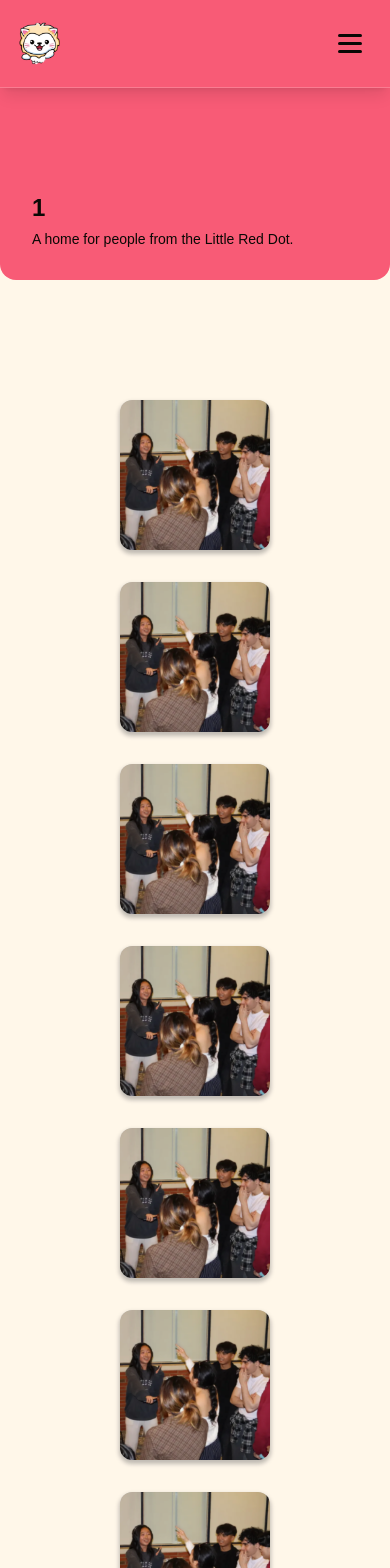
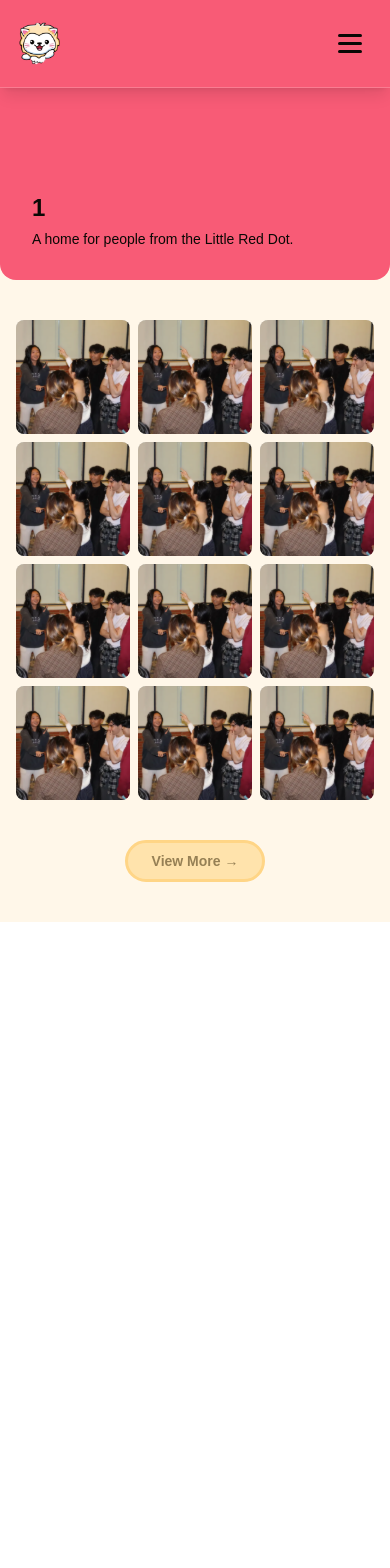
Before and after one commit to UoaWDCC/ssa, a Next.js app in the folder web/: page /events/1 in a window 390 px wide. Shown: the top 1568 px of the page. After the commit the page ends 922 px from the top, so only its background shows below. Built offline with nearby package versions, Linux system fonts and the light colour scheme; a web font is replaced by a local one.

Commit message:
added mobile responsive styles and fix hover state for buttons

```diff
--- a/web/src/app/globals.css
+++ b/web/src/app/globals.css
@@ -11,6 +11,7 @@
   --color-ssa-red: #f85b76;
   --color-ssa-red-light: #ff879c;
   --color-ssa-red-lighter: #ffb3bf;
+  --color-ssa-red-super-light: #fe6681d9;
   --color-stripe-purple: #635bff;
   --color-ssa-yellow: #ffe6b6;
   --color-ssa-yellow-light: #fff7e9;
--- a/web/src/components/GalleryGrid.tsx
+++ b/web/src/components/GalleryGrid.tsx
@@ -40,13 +40,13 @@ export default function GalleryGrid({
 
   return (
     <>
-      <div className="flex flex-col items-center gap-10 max-w-8xl mx-auto w-full px-30 py-30">
-        <div className="grid grid-cols-1 sm:grid-cols-2 md:grid-cols-3 gap-8 w-full">
+      <div className="flex flex-col items-center gap-10 max-w-8xl mx-auto w-full px-4 md:px-30 py-10 md:py-30">
+        <div className="grid grid-cols-3 gap-2 md:gap-8 w-full">
           {visibleImages.map((img, index) => (
             <div
               key={img.id}
               onClick={() => openModal(index)}
-              className="relative aspect-square rounded-xl overflow-hidden shadow-[0_3px_4px_1px_rgba(0,0,0,0.25),0_4px_10px_0px_rgba(255,255,255,0.30)] group cursor-pointer"
+              className="relative aspect-square rounded-lg md:rounded-xl overflow-hidden group cursor-pointer"
             >
               <Image
                 src={img.url}
--- a/web/src/components/PhotoAlbum.tsx
+++ b/web/src/components/PhotoAlbum.tsx
@@ -82,7 +82,7 @@ export default function PhotoAlbum({
       >
         {/* Inner content — width adapts to image aspect ratio */}
         <div
-          className="pt-8 pb-12 mx-auto"
+          className="px-4 md:px-12 pt-12 pb-6 md:pb-12 mx-auto"
           style={
             imgAspect
               ? { width: `min(${imgAspect * 60}vh, 100%)` }
@@ -107,13 +107,13 @@ export default function PhotoAlbum({
                 {eventDate}
               </p>
             </div>
-            <span className="text-2xl font-bold font-averia text-ssa-light-grey">
+            <span className="text-lg md:text-2xl font-bold font-averia text-ssa-light-grey self-end">
               {currentIndex + 1} / {total}
             </span>
           </div>
 
           {/* Image */}
-          <div className="relative w-full h-[60vh] rounded-2xl overflow-hidden">
+          <div className="relative w-full h-[40vh] md:h-[60vh] rounded-2xl overflow-hidden">
             <Image
               src={current.url}
               alt={current.alt}
@@ -132,7 +132,7 @@ export default function PhotoAlbum({
             {/* Right arrow */}
             <button
               onClick={handleNext}
-              className="absolute right-3 top-1/2 -translate-y-1/2 w-10 h-10 rounded-full flex items-center justify-center text-gray-700 bg-[#FFF7E9]/60 hover:bg-[#FFF7E9]/90 transition-colors duration-200 border border-white"
+              className="absolute right-3 top-1/2 -translate-y-1/2 w-10 h-10 rounded-full flex items-center justify-center text-gray-700 bg-[#FFF7E9]/60 hover:bg-ssa-yellow-light/90 transition-colors duration-200 border border-white"
             >
               <ArrowForwardIcon fontSize="small" />
             </button>
@@ -143,7 +143,7 @@ export default function PhotoAlbum({
             <a
               href={current.url}
               download
-              className="flex items-center gap-2 px-6 py-2.5 rounded-full bg-ssa-red text-white font-averia font-bold hover:opacity-90 transition-opacity"
+              className="flex items-center gap-2 px-6 py-2.5 rounded-full bg-ssa-red-light text-white font-averia font-bold hover:bg-ssa-red transition-opacity border-[3px] border-ssa-red"
             >
               Download <DownloadIcon fontSize="small" />
             </a>
--- a/web/src/components/ViewMoreButton.tsx
+++ b/web/src/components/ViewMoreButton.tsx
@@ -12,7 +12,7 @@ export default function ViewMoreButton({
   return (
     <button
       onClick={onClick}
-      className="px-8 py-3 rounded-full bg-ssa-skin-yellow text-ssa-light-brown font-averia font-bold border-[3px] border-ssa-dark-skin-yellow hover:bg-ssa-dark-skin-yellow hover:border-transparent transition-colors duration-300"
+      className="px-6 py-2 text-sm md:px-8 md:py-3 md:text-base rounded-full bg-ssa-skin-yellow text-[#968055] font-averia font-bold border-[3px] border-ssa-dark-skin-yellow hover:bg-ssa-dark-skin-yellow hover:border-transparent transition-colors duration-300"
     >
       View More →
     </button>
```
